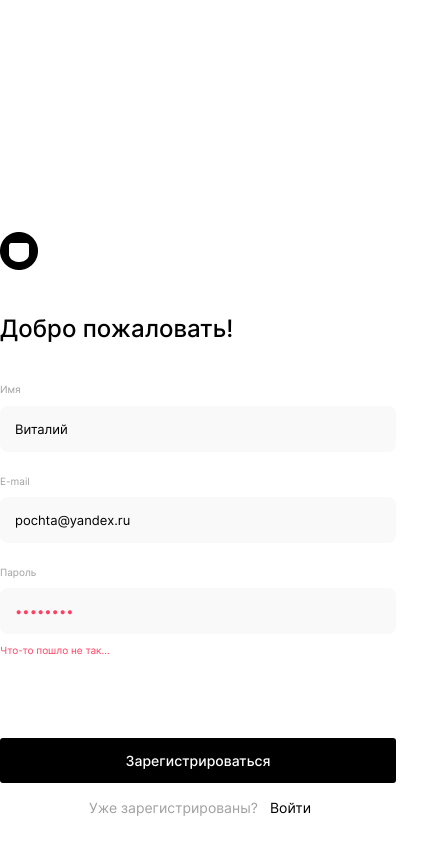
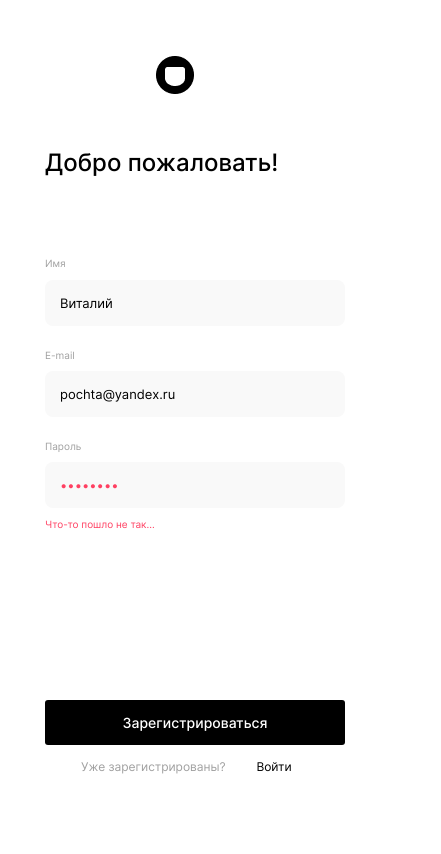
Before and after one commit to Evgeshka1103/movies-explorer-frontend, a React (Create React App) app: page /signup in a window 390 px wide. Shown: the top 854 px of the page, 441 px wide, since content can reach past the window. Built offline with nearby package versions, Linux system fonts and the light colour scheme; the HTML template or start-up script is replaced by a standard one.

Commit message:
для ревью

```diff
--- a/src/components/BurgerMenu/BurgerMenu.css
+++ b/src/components/BurgerMenu/BurgerMenu.css
@@ -5,7 +5,7 @@
   width: 44px;
   height: 44px;
   position: relative;
-  margin: 15px 30px 15px 626px;
+  margin: 15px 30px 15px auto;
   display: none;
   align-items: center;
   cursor: pointer;
@@ -25,7 +25,7 @@
   .burger__menu_button {
     width: 40px;
     height: 43px;
-    margin: 15px 14px 15px 214px;
+    margin: 15px 14px 15px auto;
   }
 }
 .burger__menu {
--- a/src/components/Login/Login.css
+++ b/src/components/Login/Login.css
@@ -146,6 +146,55 @@
   }
 }
 
+@media screen and (max-width: 404px) {
+  .login__container {
+    max-width: 300px;
+    margin: 0 auto;
+  }
+
+  .login__logo {
+    margin: 56px 111px 50px;
+  }
+
+  .login__title {
+    width: 300px;
+    padding-bottom: 80px;
+  }
+
+  .login__field {
+    width: 260px;
+  }
+
+  .login__button {
+    width: 300px;
+    margin: 245px 0 14px;
+  }
+
+  .login__register {
+    font-size: 12px;
+    line-height: 15px;
+    gap: 7px;
+    margin: 14px auto 30px;
+  }
+
+  .login__text_register {
+    width: 163px;
+    height: 15px;
+    margin: 0;
+    font-size: 12px;
+    line-height: 15px;
+  }
+
+  .login__login {
+    width: 76px;
+    font-size: 12px;
+    line-height: 15px;
+    height: 15px;
+    text-align: center;
+    margin: 0;
+  }
+}
+
 @media screen and (max-width: 320px) {
   .login__container {
     max-width: 260px;
--- a/src/components/Movies/MoviesCardList/MoviesCardList.css
+++ b/src/components/Movies/MoviesCardList/MoviesCardList.css
@@ -1,11 +1,10 @@
 .movies__card_list {
   width: 100%;
-  max-width: 1280px;
+  max-width: 1140px;
   min-width: 320px;
-  padding: 0;
+  padding: 0 70px;
   margin: 70px 0 12px;
   display: grid;
-  justify-content: center;
   grid-template-columns: repeat(3, 360px);
   gap: 43px 30px;
 }
--- a/src/components/Profile/Profile.css
+++ b/src/components/Profile/Profile.css
@@ -126,6 +126,38 @@
   }
 }
 
+@media screen and (max-width: 616px) {
+  profile__form {
+    width: 300px;
+  }
+
+  .profile__form_inputs {
+    min-width: 300px;
+  }
+
+  .profile__input_content {
+    width: 300px;
+  }
+
+  .profile__line {
+    width: 300px;
+  }
+
+  .profile__block_buttons {
+    width: 300px;
+  }
+
+  .profile__edit_button {
+    width: 300px;
+  }
+
+  .profile__exit_button {
+    width: 300px;
+  }
+}
+
+
+
 @media screen and (max-width: 320px) {
   .profile__logo {
     margin: 18px 0 0 14px;
--- a/src/components/Register/Register.css
+++ b/src/components/Register/Register.css
@@ -109,10 +109,11 @@
   width: 218px;
   height: 17px;
   gap: 6px;
+  margin: 0 auto 70px;
 }
 
 .auth__text_register {
-  width: 169px;
+  min-width: 169px;
   font-family: "Inter", Arial, Helvetica, sans-serif;
   font-weight: 400;
   font-style: normal;
@@ -202,3 +203,51 @@
     margin: 0;
   }
 }
+
+@media screen and (max-width: 404px) {
+  .auth__container {
+    max-width: 300px;
+    margin: 0 auto;
+  }
+
+  .auth__logo {
+    margin: 56px 111px 50px;
+  }
+
+  .auth__title {
+    width: 300px;
+    padding-bottom: 80px;
+  }
+
+  .auth__field {
+    width: 300px;
+  }
+
+  .auth__button {
+    width: 300px;
+    margin: 157px auto 14px;
+  }
+
+  .auth__register {
+    margin: 0 36px 30px;
+    font-size: 12px;
+    line-height: 15px;
+  }
+
+  .auth__text_register {
+    width: 145px;
+    height: 15px;
+    margin: 0;
+    font-size: 12px;
+    line-height: 15px;
+  }
+
+  .auth__login {
+    width: 36px;
+    font-size: 12px;
+    line-height: 15px;
+    height: 15px;
+    text-align: center;
+    margin: 0;
+  }
+}
```
